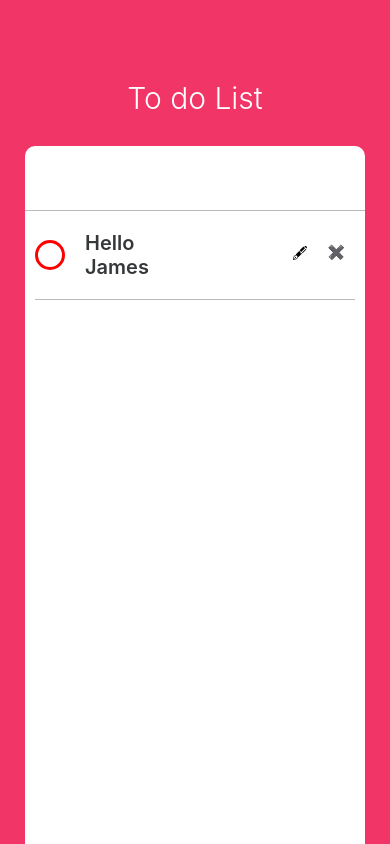
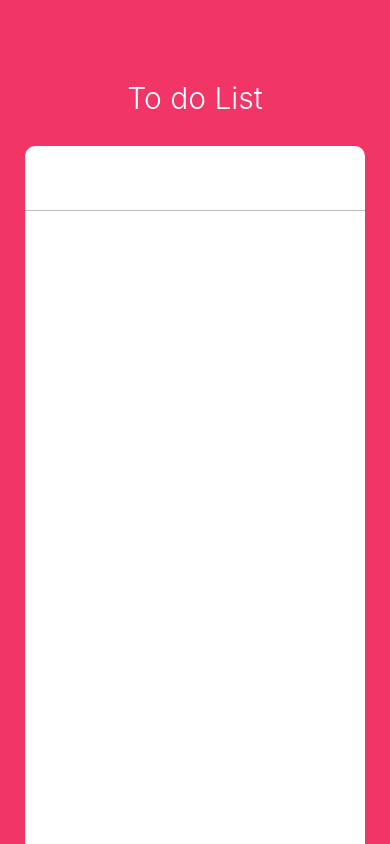
Before and after one commit to Romi0804/ToDoList-App, a React Native app: screen / in a window 390 px wide. Built offline with nearby package versions, Linux system fonts and the light colour scheme.

Commit message:
Rendered each to-do on the to-do list

```diff
--- a/App.js
+++ b/App.js
@@ -18,13 +18,14 @@ const { height, width } = Dimensions.get("window");
 export default class App extends React.Component {
   state = {
     newToDo: " ",
-    loadedToDos: false
+    loadedToDos: false,
+    toDos: {}
   };
   componentDidMount = () => {
     this._loadToDos();
   };
   render() {
-    const { newToDo, loadedToDos } = this.state;
+    const { newToDo, loadedToDos, toDos } = this.state;
     if (!loadedToDos) {
       return <AppLoading />;
     }
@@ -44,7 +45,9 @@ export default class App extends React.Component {
             onSubmitEditing={this._addToDo}
           />
           <ScrollView contentContainerStyle={styles.toDos}>
-            <ToDo text={"Hello James"} />
+            {Object.values(toDos).map(toDo => (
+              <ToDo key={toDo.id} {...toDo} />
+            ))}
           </ScrollView>
         </View>
       </View>
--- a/ToDo.js
+++ b/ToDo.js
@@ -140,8 +140,7 @@ const styles = StyleSheet.create({
   column: {
     flexDirection: "row",
     alignItems: "center",
-    width: width / 3,
-    justifyContent: "space-between"
+    width: width / 3
   },
   actions: {
     flexDirection: "row"
```
